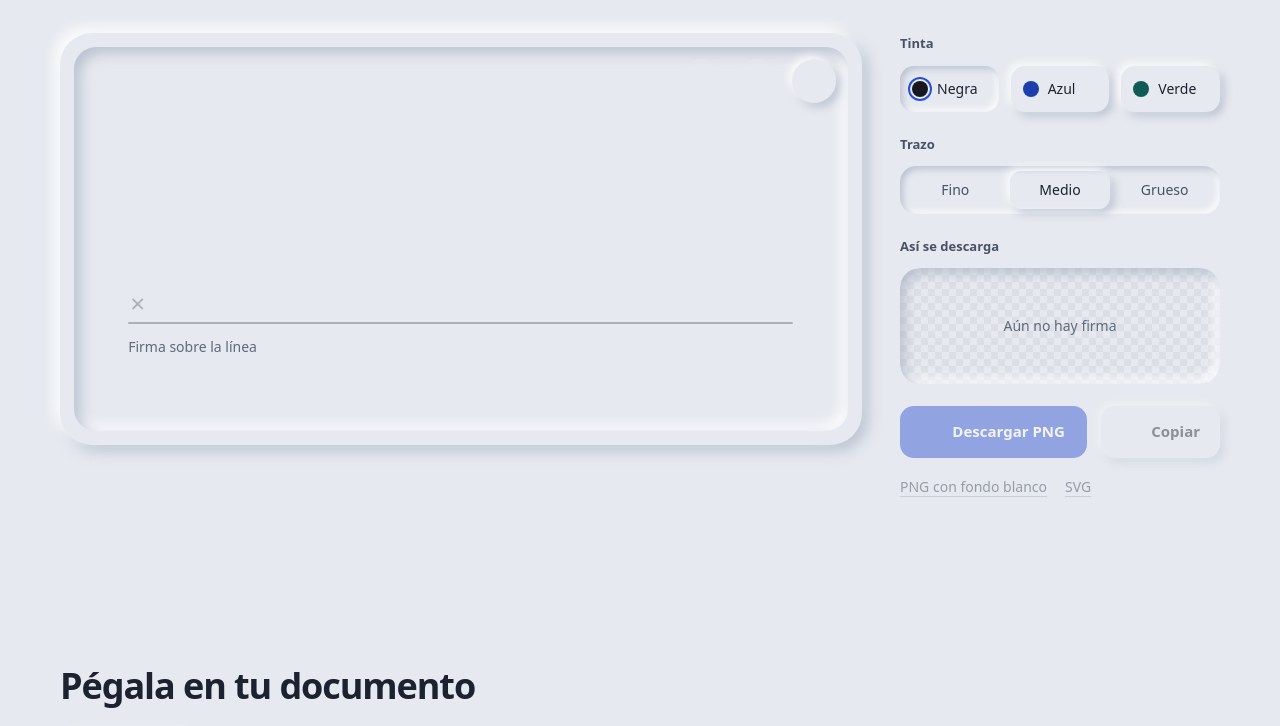
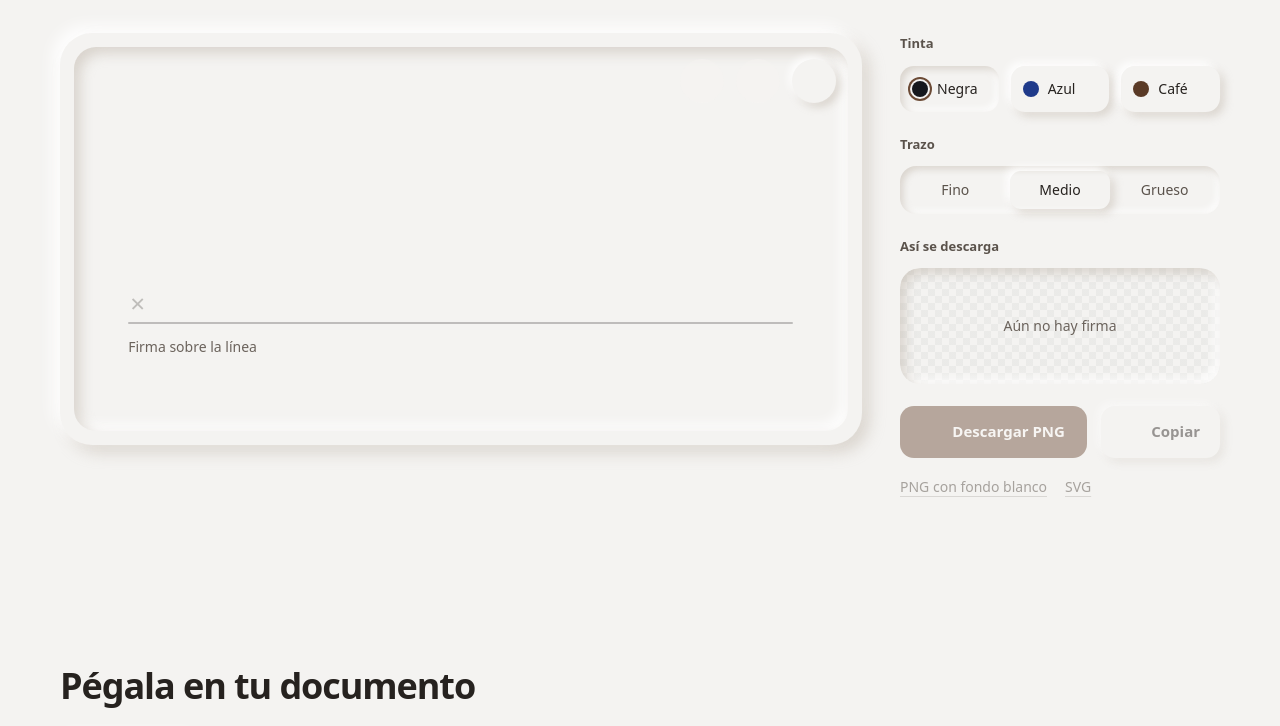
Before and after one commit to MrxHuaang/signet, a website built with Vite: page index.html in a window 1280 px wide. Shown: the part 365-1091 px from the top of the page. Built offline with nearby package versions, Linux system fonts and the light colour scheme; what @phosphor-icons/core would draw is missing.

Commit message:
Rename to Signet, warm white palette with coffee accent

```diff
--- a/index.html
+++ b/index.html
@@ -3,23 +3,22 @@
   <head>
     <meta charset="utf-8" />
     <meta name="viewport" content="width=device-width, initial-scale=1, viewport-fit=cover" />
-    <title>Rúbrica · Tu firma digital en segundos</title>
+    <title>Signet · Tu firma digital en segundos</title>
     <meta name="description" content="Dibuja tu firma con el dedo, el mouse o un lápiz y descárgala como PNG transparente o SVG, recortada y lista para Word, Google Docs o PDF." />
     <meta name="author" content="Juan Ordóñez" />
-    <meta name="theme-color" content="#e6e9ef" media="(prefers-color-scheme: light)" />
-    <meta name="theme-color" content="#1d2027" media="(prefers-color-scheme: dark)" />
-    <meta property="og:title" content="Rúbrica · Tu firma digital en segundos" />
+    <meta name="theme-color" content="#f4f3f1" />
+    <meta property="og:title" content="Signet · Tu firma digital en segundos" />
     <meta property="og:description" content="PNG transparente o SVG, recortado y listo para pegar en tus documentos. Nada sale de tu navegador." />
     <meta property="og:type" content="website" />
     <link rel="icon" href="/favicon.svg" type="image/svg+xml" />
   </head>
   <body>
     <header class="topbar">
-      <a class="brand" href="/" aria-label="Rúbrica, inicio">
+      <a class="brand" href="/" aria-label="Signet, inicio">
         <span class="brand-mark" data-icon="signature" aria-hidden="true"></span>
-        <span class="brand-name">Rúbrica</span>
+        <span class="brand-name">Signet</span>
       </a>
-      <a class="ghost-link" href="https://github.com/MrxHuaang/rubrica" target="_blank" rel="noopener noreferrer">
+      <a class="ghost-link" href="https://github.com/MrxHuaang/signet" target="_blank" rel="noopener noreferrer">
         <span data-icon="github" aria-hidden="true"></span>
         <span>Código</span>
       </a>
@@ -66,15 +65,15 @@
                 <span class="swatch-dot"></span>
                 <span class="swatch-name">Negra</span>
               </label>
-              <label class="swatch" style="--ink: #1d3fae">
-                <input type="radio" name="ink" value="#1d3fae" />
+              <label class="swatch" style="--ink: #1f3a8a">
+                <input type="radio" name="ink" value="#1f3a8a" />
                 <span class="swatch-dot"></span>
                 <span class="swatch-name">Azul</span>
               </label>
-              <label class="swatch" style="--ink: #0f5c55">
-                <input type="radio" name="ink" value="#0f5c55" />
+              <label class="swatch" style="--ink: #5a3a26">
+                <input type="radio" name="ink" value="#5a3a26" />
                 <span class="swatch-dot"></span>
-                <span class="swatch-name">Verde</span>
+                <span class="swatch-name">Café</span>
               </label>
             </div>
           </fieldset>
@@ -149,9 +148,9 @@
     </main>
 
     <footer class="footer">
-      <p class="signoff" aria-hidden="true">Rúbrica</p>
+      <p class="signoff" aria-hidden="true">Signet</p>
       <div class="footer-bar">
-        <p>© <span id="year">2026</span> Rúbrica. Hecha para firmar sin imprimir.</p>
+        <p>© <span id="year">2026</span> Signet. Hecha para firmar sin imprimir.</p>
         <div class="credit">
           <span>Diseño y desarrollo por</span>
           <a href="https://juanordonezvercelapp.vercel.app" target="_blank" rel="noopener noreferrer" class="credit-link">
--- a/package.json
+++ b/package.json
@@ -1,5 +1,5 @@
 {
-  "name": "rubrica",
+  "name": "signet",
   "private": true,
   "version": "1.0.0",
   "type": "module",
--- a/src/style.css
+++ b/src/style.css
@@ -1,7 +1,7 @@
 /*
- * Soft UI (neumorphism) on a cool grey canvas. Every surface is the canvas
+ * Soft UI (neumorphism) on a warm white canvas, one coffee accent. Every surface is the canvas
  * colour; depth comes only from a pair of shadows: a light one up-left and a
- * blue-grey one down-right. Raised = can be pressed, inset = holds something.
+ * warm grey one down-right. Raised = can be pressed, inset = holds something.
  *
  * Radius rule: shells 32px, panels and fields 20px, controls 14px,
  * icon buttons and swatch dots are round.
@@ -9,25 +9,24 @@
 
 :root {
   color-scheme: light;
-  --bg: #e6e9ef;
-  --paper: #e6e9ef;
-  --ink: #1c2230;
-  --ink-2: #485165;
-  --ink-3: #5f687c;
-  --accent: #2b4fd1;
-  --accent-ink: #ffffff;
-  --accent-soft: rgb(43 79 209 / 0.14);
-  --hi: rgb(255 255 255 / 0.9);
-  --lo: rgb(160 170 190 / 0.62);
-  --hi-paper: rgb(255 255 255 / 0.9);
-  --lo-paper: rgb(160 170 190 / 0.62);
-  --guide: rgb(28 34 48 / 0.28);
-  --check: rgb(28 34 48 / 0.05);
+  --bg: #f4f3f1;
+  --paper: #f4f3f1;
+  --ink: #26221f;
+  --ink-2: #5a524b;
+  --ink-3: #6b635c;
+  --accent: #6b4a35;
+  --accent-ink: #fbf9f7;
+  --hi: rgb(255 255 255 / 0.95);
+  --lo: rgb(178 166 152 / 0.42);
+  --hi-paper: rgb(255 255 255 / 0.95);
+  --lo-paper: rgb(178 166 152 / 0.42);
+  --guide: rgb(38 34 31 / 0.26);
+  --check: rgb(38 34 31 / 0.045);
 
-  --raise: -6px -6px 14px var(--hi), 6px 6px 14px var(--lo);
-  --raise-sm: -3px -3px 8px var(--hi), 4px 4px 9px var(--lo);
+  --raise: -7px -7px 16px var(--hi), 7px 7px 16px var(--lo);
+  --raise-sm: -4px -4px 9px var(--hi), 4px 4px 10px var(--lo);
   --inset: inset 5px 5px 11px var(--lo), inset -5px -5px 11px var(--hi);
-  --inset-sm: inset 3px 3px 6px var(--lo), inset -3px -3px 6px var(--hi);
+  --inset-sm: inset 3px 3px 7px var(--lo), inset -3px -3px 7px var(--hi);
 
   --ease: cubic-bezier(0.16, 1, 0.3, 1);
   --font: "Geist Variable", ui-sans-serif, system-ui, -apple-system, "Segoe UI", sans-serif;
@@ -35,25 +34,6 @@
   /* layers */
   --z-tools: 2;
   --z-expanded: 50;
-}
-
-@media (prefers-color-scheme: dark) {
-  :root {
-    color-scheme: dark;
-    --bg: #1d2027;
-    /* The paper stays light so every ink reads the same as it will on a document. */
-    --paper: #e4e7ed;
-    --ink: #e7eaf0;
-    --ink-2: #aab1c0;
-    --ink-3: #959db0;
-    --accent: #4d6ee6;
-    --accent-soft: rgb(120 148 255 / 0.18);
-    --hi: rgb(255 255 255 / 0.055);
-    --lo: rgb(0 0 0 / 0.55);
-    --hi-paper: rgb(255 255 255 / 0.85);
-    --lo-paper: rgb(150 160 180 / 0.6);
-    --check: rgb(28 34 48 / 0.06);
-  }
 }
 
 *,
@@ -270,7 +250,7 @@ canvas {
   left: 0;
   top: 14px;
   font-size: 14px;
-  color: #5f687c;
+  color: var(--ink-3);
   transition: opacity 0.4s var(--ease), transform 0.4s var(--ease);
 }
 
@@ -300,13 +280,13 @@ canvas {
   border: 0;
   border-radius: 50%;
   background: var(--paper);
-  color: #2b3345;
+  color: var(--ink-2);
   box-shadow: -3px -3px 8px var(--hi-paper), 4px 4px 9px var(--lo-paper);
   transition: box-shadow 0.25s var(--ease), transform 0.25s var(--ease), opacity 0.25s;
 }
 
 .round:hover:not(:disabled) {
-  color: #1d3fae;
+  color: var(--accent);
 }
 
 .round:active:not(:disabled) {
@@ -362,7 +342,7 @@ canvas {
     margin: 0;
     text-align: center;
     font-size: 13px;
-    color: #5f687c;
+    color: var(--ink-3);
     pointer-events: none;
   }
 }
@@ -427,13 +407,6 @@ canvas {
   background: var(--ink);
   box-shadow: 0 0 0 2px var(--bg), 0 0 0 2px transparent;
   transition: box-shadow 0.3s var(--ease);
-}
-
-@media (prefers-color-scheme: dark) {
-  .swatch-dot {
-    /* A paper-coloured halo keeps the dark inks visible on the dark canvas. */
-    box-shadow: 0 0 0 2px var(--paper);
-  }
 }
 
 .swatch:has(input:checked) {
@@ -506,7 +479,7 @@ canvas {
 
 .preview-empty {
   font-size: 14px;
-  color: #5f687c;
+  color: var(--ink-3);
 }
 
 .exports {
@@ -541,11 +514,11 @@ canvas {
 .btn-primary {
   background: var(--accent);
   color: var(--accent-ink);
-  box-shadow: -5px -5px 12px var(--hi), 6px 6px 14px rgb(43 79 209 / 0.35);
+  box-shadow: -5px -5px 12px var(--hi), 6px 6px 14px rgb(107 74 53 / 0.32);
 }
 
 .btn-primary:active:not(:disabled) {
-  box-shadow: inset 3px 3px 7px rgb(10 25 90 / 0.45), inset -2px -2px 6px rgb(255 255 255 / 0.18);
+  box-shadow: inset 3px 3px 7px rgb(50 30 18 / 0.45), inset -2px -2px 6px rgb(255 255 255 / 0.18);
 }
 
 .btn:disabled {
@@ -664,12 +637,6 @@ canvas {
   color: var(--accent);
 }
 
-@media (prefers-color-scheme: dark) {
-  .tab-panels li::before {
-    color: #9db1ff;
-  }
-}
-
 .tab-panels strong {
   color: var(--ink);
   font-weight: 600;
@@ -697,12 +664,6 @@ kbd {
   color: var(--accent);
 }
 
-@media (prefers-color-scheme: dark) {
-  .privacy [data-icon] {
-    color: #9db1ff;
-  }
-}
-
 /* ---------- footer ---------- */
 
 .footer {
@@ -716,7 +677,7 @@ kbd {
 /* Sign-off: the name pressed into the canvas, same as the product footers. */
 .signoff {
   margin: 0;
-  font-size: clamp(76px, 20vw, 280px);
+  font-size: clamp(96px, 23vw, 320px);
   font-weight: 700;
   line-height: 0.78;
   letter-spacing: -0.06em;
```
Also changed, not shown: README.md, public/favicon.svg, 1 other file.
